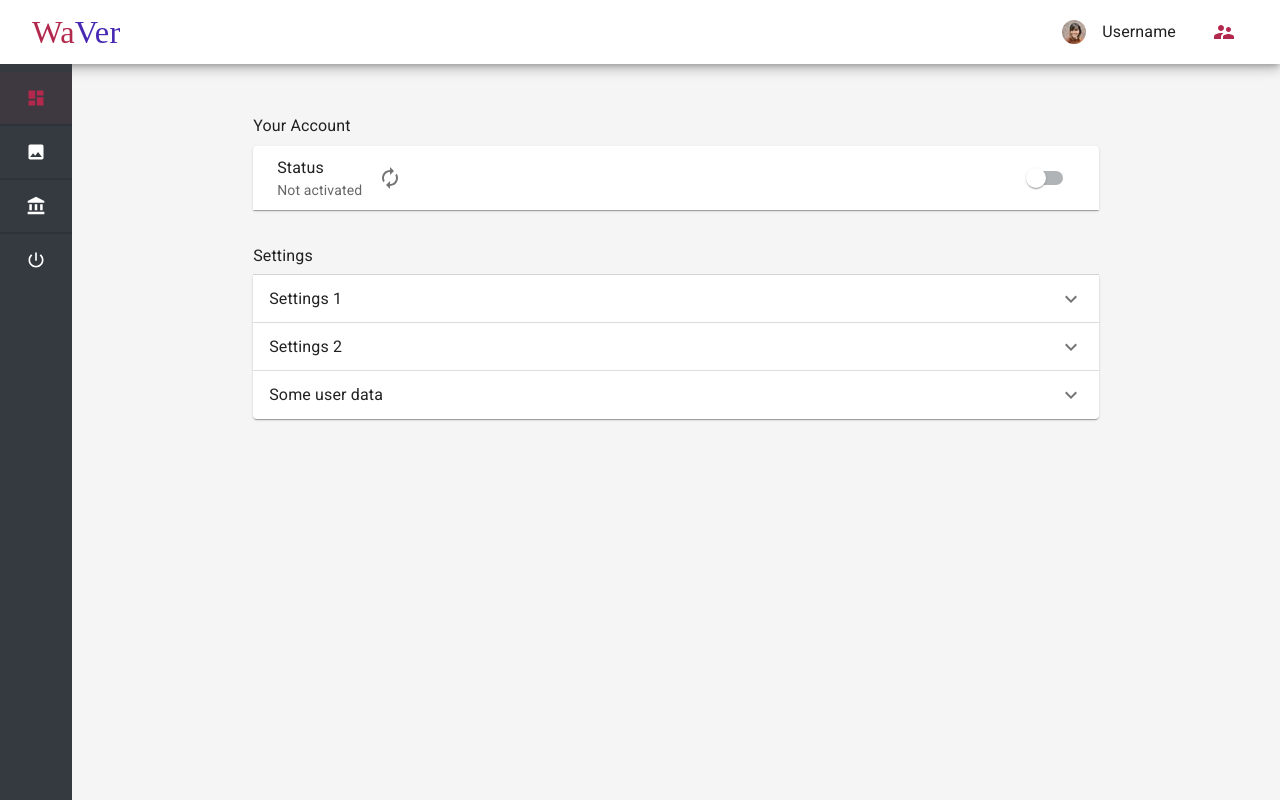
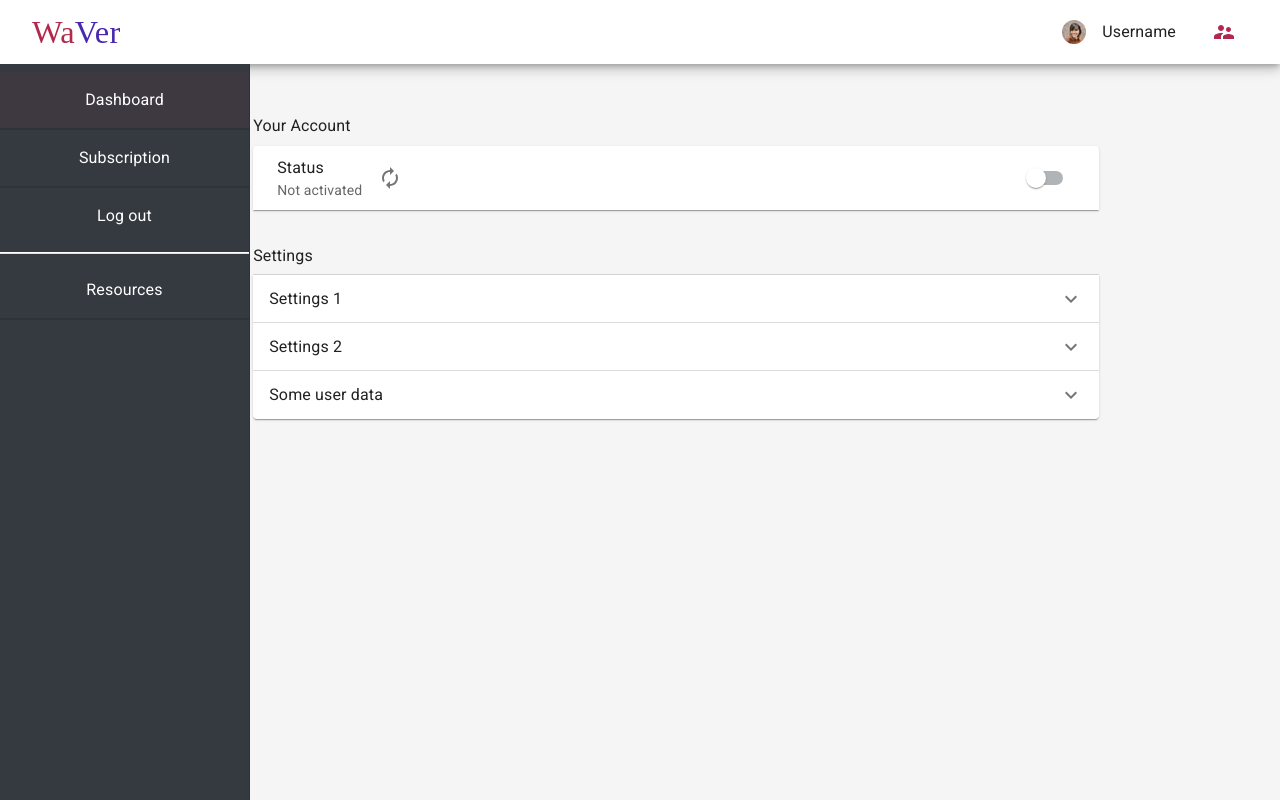
Before and after one commit to danroche10/comprehension-app-v2, a React (Create React App) app: page /c/posts in a window 1280 px wide. Built offline with nearby package versions, Linux system fonts and the light colour scheme; a web font is replaced by a local one.

Commit message:
updated left menu bar

```diff
--- a/src/logged_in/components/Main.js
+++ b/src/logged_in/components/Main.js
@@ -100,7 +100,7 @@ function Main(props) {
 
   return (
     <Fragment>
-      <NavBar selectedTab={selectedTab} />
+      <NavBar style={{ width: "300px" }} selectedTab={selectedTab} />
       <main className={classNames(classes.main)}>
         <Routing
           CardChart={CardChart}
--- a/src/logged_in/components/navigation/NavBar.js
+++ b/src/logged_in/components/navigation/NavBar.js
@@ -15,13 +15,10 @@ import {
   ListItemText,
   Hidden,
   Tooltip,
+  Divider,
   Box,
 } from "@mui/material";
 import withStyles from "@mui/styles/withStyles";
-import DashboardIcon from "@mui/icons-material/Dashboard";
-import ImageIcon from "@mui/icons-material/Image";
-import AccountBalanceIcon from "@mui/icons-material/AccountBalance";
-import PowerSettingsNewIcon from "@mui/icons-material/PowerSettingsNew";
 import MenuIcon from "@mui/icons-material/Menu";
 import SupervisorAccountIcon from "@mui/icons-material/SupervisorAccount";
 import SideDrawer from "./SideDrawer";
@@ -29,6 +26,12 @@ import NavigationDrawer from "../../../shared/components/NavigationDrawer";
 import useMediaQuery from "@mui/material/useMediaQuery";
 
 const styles = (theme) => ({
+  sideBarMenuItems: {
+    color: "white;",
+  },
+  Drawer: {
+    width: "100px",
+  },
   appBar: {
     boxShadow: theme.shadows[6],
     backgroundColor: theme.palette.common.white,
@@ -71,15 +74,8 @@ const styles = (theme) => ({
     },
   },
   drawerPaper: {
-    height: "100%vh",
-    whiteSpace: "nowrap",
-    border: 0,
-    width: theme.spacing(7),
-    overflowX: "hidden",
+    width: "250px",
     marginTop: theme.spacing(8),
-    [theme.breakpoints.up("sm")]: {
-      width: theme.spacing(9),
-    },
     backgroundColor: theme.palette.common.black,
   },
   smBordered: {
@@ -152,63 +148,31 @@ function NavBar(props) {
       link: "/c/dashboard",
       name: "Dashboard",
       onClick: closeMobileDrawer,
-      icon: {
-        desktop: (
-          <DashboardIcon
-            className={
-              selectedTab === "Dashboard" ? classes.textPrimary : "text-white"
-            }
-            fontSize='small'
-          />
-        ),
-        mobile: <DashboardIcon className='text-white' />,
-      },
-    },
-    {
-      link: "/c/app",
-      name: "Posts",
-      onClick: closeMobileDrawer,
-      icon: {
-        desktop: (
-          <ImageIcon
-            className={
-              selectedTab === "Posts" ? classes.textPrimary : "text-white"
-            }
-            fontSize='small'
-          />
-        ),
-        mobile: <ImageIcon className='text-white' />,
-      },
+      desktop: <div className={classes.sideBarMenuItems}>Dashboard</div>,
     },
     {
       link: "/c/subscription",
       name: "Subscription",
       onClick: closeMobileDrawer,
-      icon: {
-        desktop: (
-          <AccountBalanceIcon
-            className={
-              selectedTab === "Subscription"
-                ? classes.textPrimary
-                : "text-white"
-            }
-            fontSize='small'
-          />
-        ),
-        mobile: <AccountBalanceIcon className='text-white' />,
-      },
+
+      desktop: <div className={classes.sideBarMenuItems}>Subscription</div>,
     },
     {
       link: "/",
       name: "Logout",
-      icon: {
-        desktop: (
-          <PowerSettingsNewIcon className='text-white' fontSize='small' />
-        ),
-        mobile: <PowerSettingsNewIcon className='text-white' />,
-      },
+      desktop: <div className={classes.sideBarMenuItems}>Log out</div>,
     },
   ];
+
+  const resourceMenuItems = [
+    {
+      link: "/c/app",
+      name: "Resources",
+      onClick: closeMobileDrawer,
+      desktop: <div className={classes.sideBarMenuItems}>Resources</div>,
+    },
+  ];
+
   return (
     <Fragment>
       <AppBar position='sticky' className={classes.appBar}>
@@ -320,7 +284,41 @@ function NavBar(props) {
                     }
                   >
                     <ListItemIcon className={classes.justifyCenter}>
-                      {element.icon.desktop}
+                      {element.desktop}
+                    </ListItemIcon>
+                  </ListItem>
+                </Tooltip>
+              </Link>
+            ))}
+          </List>
+          <Divider style={{ backgroundColor: "white" }} />
+          <List>
+            {resourceMenuItems.map((element, index) => (
+              <Link
+                to={element.link}
+                className={classes.menuLink}
+                onClick={element.onClick}
+                key={index}
+                ref={(node) => {
+                  links.current[index] = node;
+                }}
+              >
+                <Tooltip
+                  title={element.name}
+                  placement='right'
+                  key={element.name}
+                >
+                  <ListItem
+                    selected={selectedTab === element.name}
+                    button
+                    divider={index !== menuItems.length - 1}
+                    className={classes.permanentDrawerListItem}
+                    onClick={() => {
+                      links.current[index].click();
+                    }}
+                  >
+                    <ListItemIcon className={classes.justifyCenter}>
+                      {element.desktop}
                     </ListItemIcon>
                   </ListItem>
                 </Tooltip>
@@ -333,7 +331,6 @@ function NavBar(props) {
         menuItems={menuItems.map((element) => ({
           link: element.link,
           name: element.name,
-          icon: element.icon.mobile,
           onClick: element.onClick,
         }))}
         anchor='left'
```
